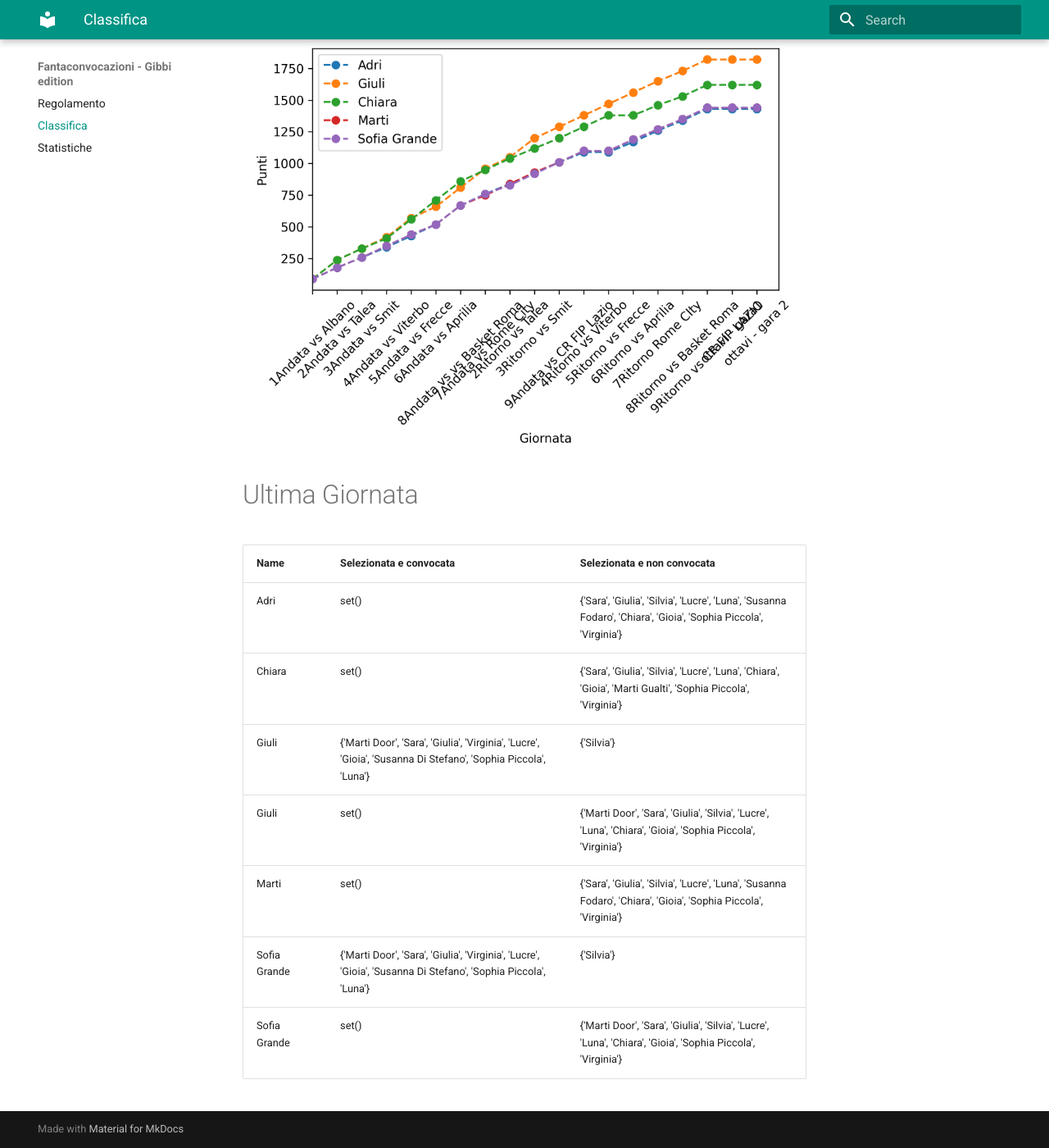
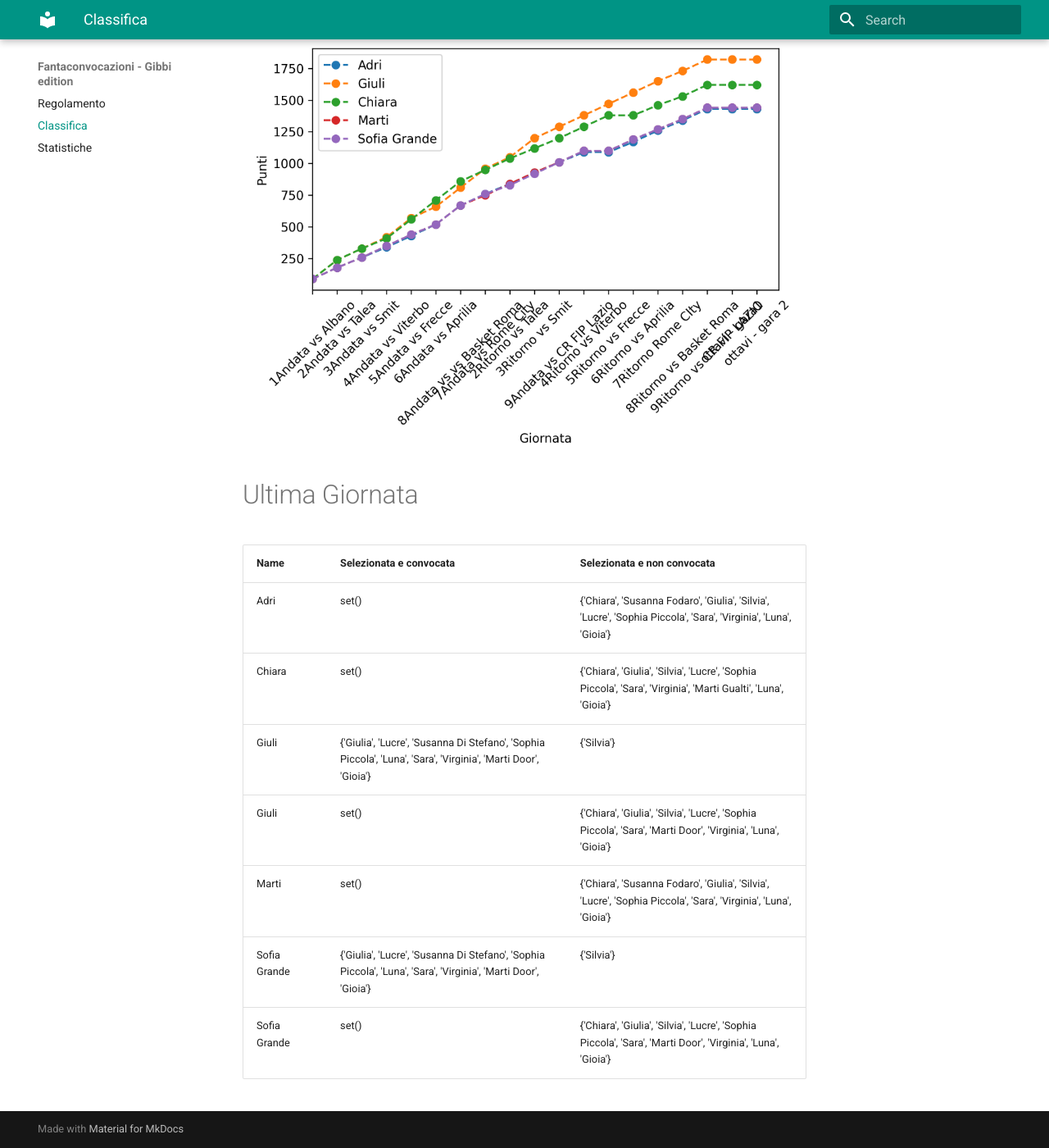
Before and after one commit to martinig94/fantagibbi, an MkDocs documentation site: the page built from docs/Classifica.md, in a window 1280 px wide and 1400 px high, scrolled down 565 px. Shown: the whole window at 82% size. Built offline with MkDocs 1.6.1 and Material for MkDocs 9.7.7, drawn with Linux system fonts in a browser that asks for light colours.

Commit message:
Auto-update from main.py

```diff
--- a/docs/Classifica.md
+++ b/docs/Classifica.md
@@ -18,11 +18,11 @@
 <!-- START_TABLE CORRECT -->
 | Name         | Selezionata e convocata                                                                                        | Selezionata e non convocata                                                                                      |
 |:-------------|:---------------------------------------------------------------------------------------------------------------|:-----------------------------------------------------------------------------------------------------------------|
-| Adri         | set()                                                                                                          | {'Sara', 'Giulia', 'Silvia', 'Lucre', 'Luna', 'Susanna Fodaro', 'Chiara', 'Gioia', 'Sophia Piccola', 'Virginia'} |
-| Chiara       | set()                                                                                                          | {'Sara', 'Giulia', 'Silvia', 'Lucre', 'Luna', 'Chiara', 'Gioia', 'Marti Gualti', 'Sophia Piccola', 'Virginia'}   |
-| Giuli        | {'Marti Door', 'Sara', 'Giulia', 'Virginia', 'Lucre', 'Gioia', 'Susanna Di Stefano', 'Sophia Piccola', 'Luna'} | {'Silvia'}                                                                                                       |
-| Giuli        | set()                                                                                                          | {'Marti Door', 'Sara', 'Giulia', 'Silvia', 'Lucre', 'Luna', 'Chiara', 'Gioia', 'Sophia Piccola', 'Virginia'}     |
-| Marti        | set()                                                                                                          | {'Sara', 'Giulia', 'Silvia', 'Lucre', 'Luna', 'Susanna Fodaro', 'Chiara', 'Gioia', 'Sophia Piccola', 'Virginia'} |
-| Sofia Grande | {'Marti Door', 'Sara', 'Giulia', 'Virginia', 'Lucre', 'Gioia', 'Susanna Di Stefano', 'Sophia Piccola', 'Luna'} | {'Silvia'}                                                                                                       |
-| Sofia Grande | set()                                                                                                          | {'Marti Door', 'Sara', 'Giulia', 'Silvia', 'Lucre', 'Luna', 'Chiara', 'Gioia', 'Sophia Piccola', 'Virginia'}     |
+| Adri         | set()                                                                                                          | {'Chiara', 'Susanna Fodaro', 'Giulia', 'Silvia', 'Lucre', 'Sophia Piccola', 'Sara', 'Virginia', 'Luna', 'Gioia'} |
+| Chiara       | set()                                                                                                          | {'Chiara', 'Giulia', 'Silvia', 'Lucre', 'Sophia Piccola', 'Sara', 'Virginia', 'Marti Gualti', 'Luna', 'Gioia'}   |
+| Giuli        | {'Giulia', 'Lucre', 'Susanna Di Stefano', 'Sophia Piccola', 'Luna', 'Sara', 'Virginia', 'Marti Door', 'Gioia'} | {'Silvia'}                                                                                                       |
+| Giuli        | set()                                                                                                          | {'Chiara', 'Giulia', 'Silvia', 'Lucre', 'Sophia Piccola', 'Sara', 'Marti Door', 'Virginia', 'Luna', 'Gioia'}     |
+| Marti        | set()                                                                                                          | {'Chiara', 'Susanna Fodaro', 'Giulia', 'Silvia', 'Lucre', 'Sophia Piccola', 'Sara', 'Virginia', 'Luna', 'Gioia'} |
+| Sofia Grande | {'Giulia', 'Lucre', 'Susanna Di Stefano', 'Sophia Piccola', 'Luna', 'Sara', 'Virginia', 'Marti Door', 'Gioia'} | {'Silvia'}                                                                                                       |
+| Sofia Grande | set()                                                                                                          | {'Chiara', 'Giulia', 'Silvia', 'Lucre', 'Sophia Piccola', 'Sara', 'Marti Door', 'Virginia', 'Luna', 'Gioia'}     |
 <!-- END_TABLE CORRECT -->
```
